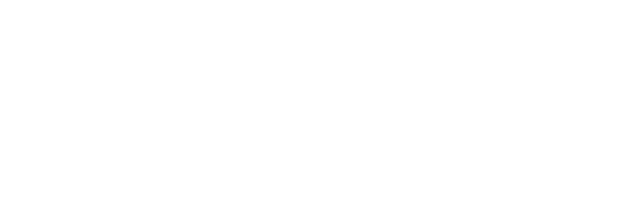
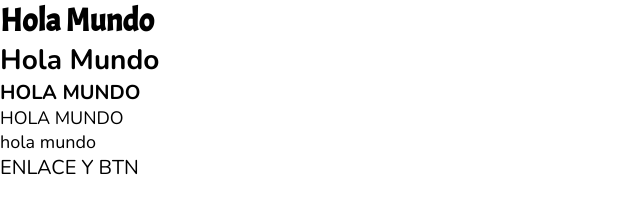
Before and after one commit to jgazzin/tp-tienda-codo, a plain HTML site: page index.html in a window 1280 px wide. Shown: the whole page, without its empty margins (0-640 px from the left). Drawn offline with nearby package versions, Linux system fonts and the light colour scheme.

Commit message:
font + kid iconos + carpeta img

```diff
--- a/index.html
+++ b/index.html
@@ -1,14 +1,28 @@
 <!DOCTYPE html>
 <html lang="es">
+
 <head>
     <meta charset="UTF-8">
     <meta name="viewport" content="width=device-width, initial-scale=1.0">
+
+    <script src="https://kit.fontawesome.com/cdd189729f.js" crossorigin="anonymous"></script>
+    <link rel="preconnect" href="https://fonts.googleapis.com">
+    <link rel="preconnect" href="https://fonts.gstatic.com" crossorigin>
+    <link
+        href="https://fonts.googleapis.com/css2?family=Acme&family=Nunito:ital,wght@0,200..1000;1,200..1000&display=swap"
+        rel="stylesheet">
     <title>Tienda</title>
     <link rel="stylesheet" href="style.css">
 </head>
+
 <body>
     <header>
-
+        <h1>hola mundo</h1>
+        <h2>hola mundo</h2>
+        <h3>hola mundo</h3>
+        <h4>hola mundo</h4>
+        <p>hola mundo</p>
+        <a href="#">enlace y btn</a>
     </header>
 
     <main class="hero">
@@ -27,4 +41,5 @@
 
     <script src="app.js"></script>
 </body>
+
 </html>
--- a/style.css
+++ b/style.css
@@ -8,7 +8,11 @@
 }
 
 /* globales */
+html {
+    font-family: "Nunito", sans-serif;
+}
 h1 {
+    font-family: "Acme", sans-serif;
     font-size: 32px;
     text-transform: capitalize;
   }
@@ -17,20 +21,21 @@ h1 {
     text-transform: capitalize;
   }
   h3 {
-    font-size: 22px;
+    font-size: 20px;
     text-transform: uppercase;
   }
   h4 {
-    font-size: 20px;
+    font-size: 18px;
     font-weight: 400;
+    text-transform: uppercase;
   }
   p {
-    font-size: 16px;
+    font-size: 18px;
   }
   a {
     text-decoration: none;
     color: inherit;
-    font-size: 22px;
+    font-size: 20px;
     text-transform: uppercase;
   }
 
```
Also changed, not shown: img/imagen-pf.png (added).
